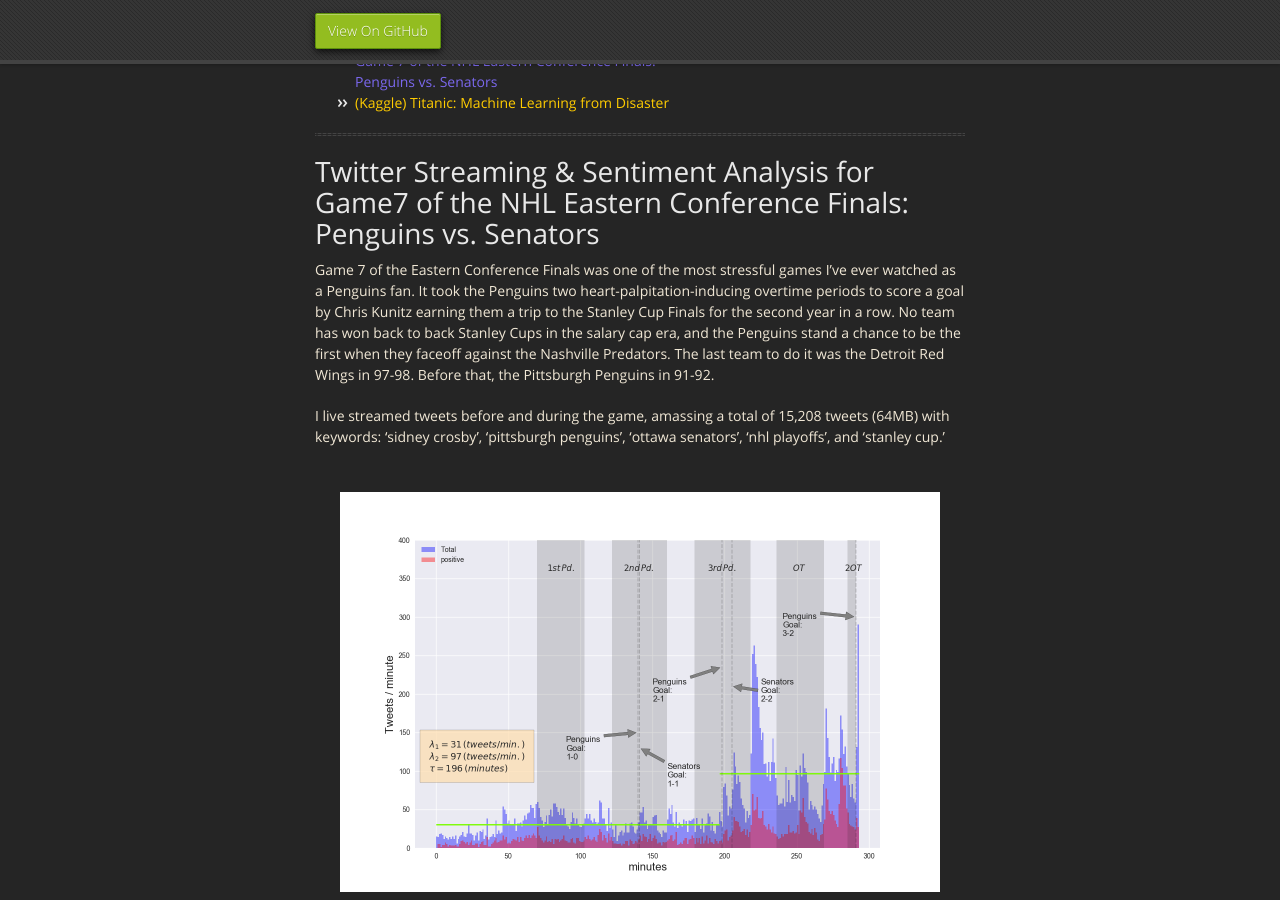
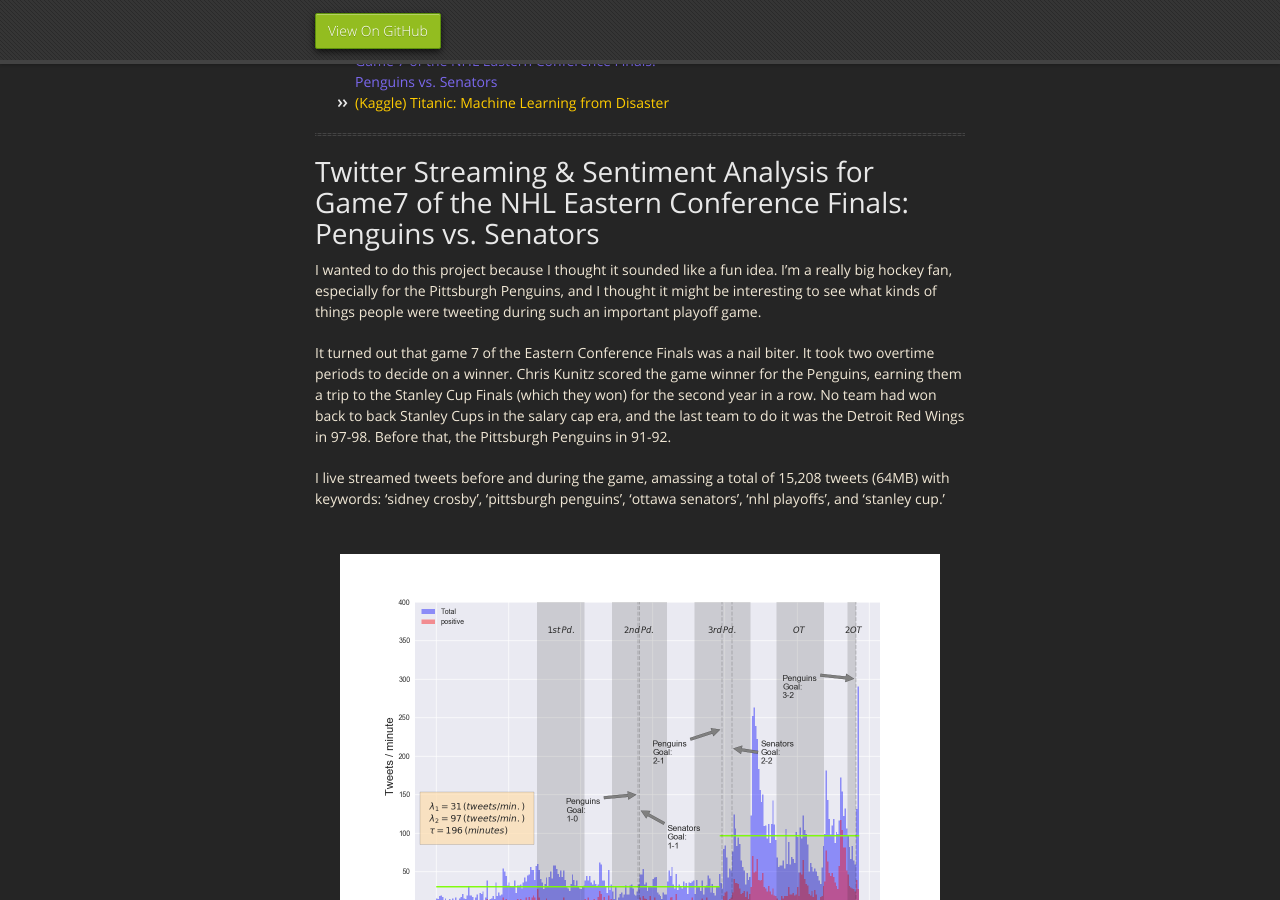
Before and after one commit to mrbrins82/mrbrins82.github.io, a Jekyll site: the page built from hockeytweets.md, in a window 1280 px wide and 900 px high, scrolled down 383 px. Built offline with Jekyll 4.4.1, drawn with Linux system fonts in a browser that asks for light colours; nearby versions of some CDN libraries; formulas are drawn with MathJax 3; our own code applies the rules of GitHub Pages for plain Markdown files.

Commit message:
updated hockey page

```diff
--- a/hockeytweets.md
+++ b/hockeytweets.md
@@ -17,7 +17,9 @@
 
 # [](#header-1)Twitter Streaming & Sentiment Analysis for<br/>Game7 of the NHL Eastern Conference Finals:<br/>Penguins vs. Senators
 
-Game 7 of the Eastern Conference Finals was one of the most stressful games I've ever watched as a Penguins fan. It took the Penguins two heart-palpitation-inducing overtime periods to score a goal by Chris Kunitz earning them a trip to the Stanley Cup Finals for the second year in a row. No team has won back to back Stanley Cups in the salary cap era, and the Penguins stand a chance to be the first when they faceoff against the Nashville Predators. The last team to do it was the Detroit Red Wings in 97-98. Before that, the Pittsburgh Penguins in 91-92.
+I wanted to do this project because I thought it sounded like a fun idea. I'm a really big hockey fan, especially for the Pittsburgh Penguins, and I thought it might be interesting to see what kinds of things people were tweeting during such an important playoff game.
+
+It turned out that game 7 of the Eastern Conference Finals was a nail biter. It took two overtime periods to decide on a winner. Chris Kunitz scored the game winner for the Penguins, earning them a trip to the Stanley Cup Finals (which they won) for the second year in a row. No team had won back to back Stanley Cups in the salary cap era, and the last team to do it was the Detroit Red Wings in 97-98. Before that, the Pittsburgh Penguins in 91-92.
 
 I live streamed tweets before and during the game, amassing a total of 15,208 tweets (64MB) with keywords: 'sidney crosby', 'pittsburgh penguins', 'ottawa senators', 'nhl playoffs', and 'stanley cup.'
 
```
